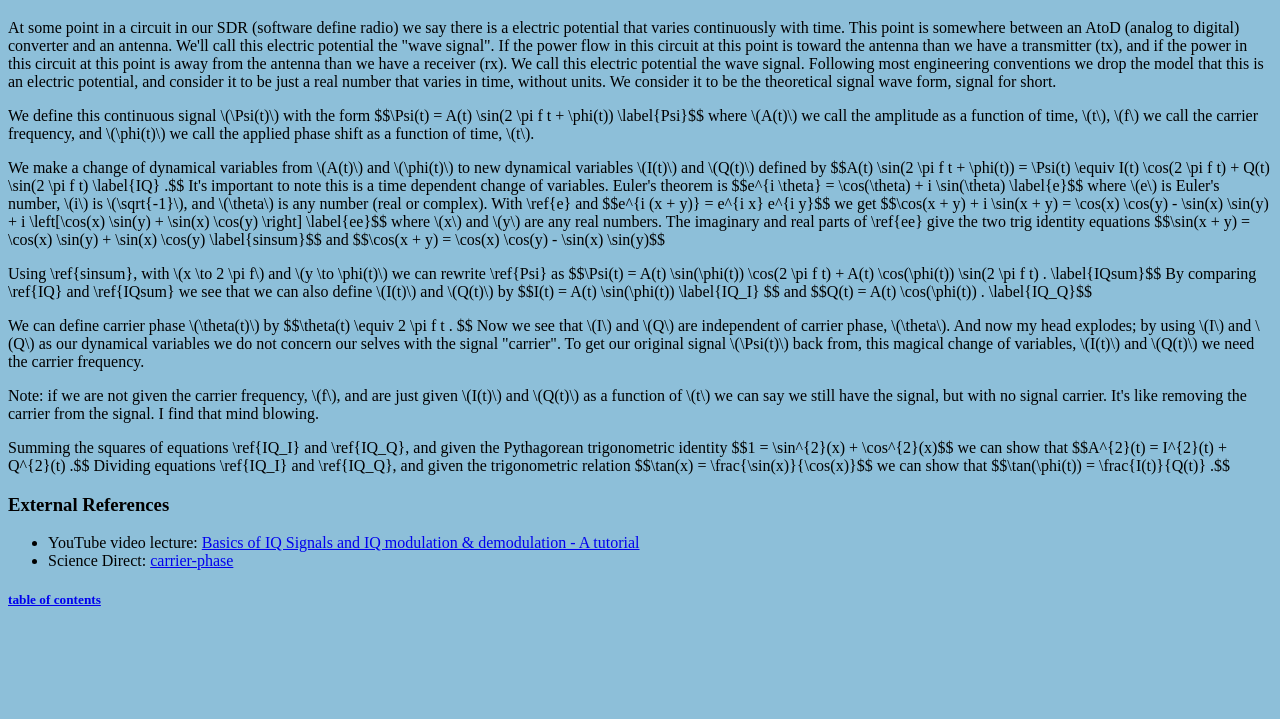
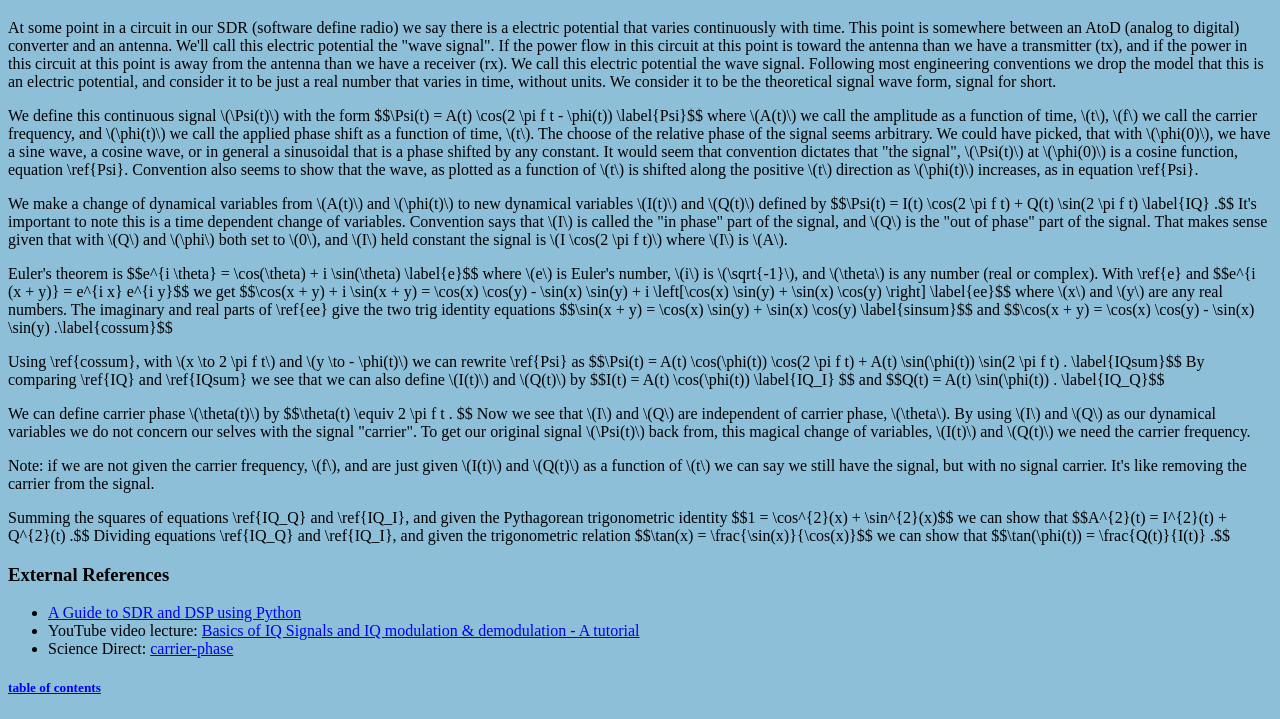
Before and after one commit to lanceman2/SDR_Tutor, a plain HTML site: page IQ_variables.html in a window 1280 px wide. Shown: the part 100-819 px from the top of the page. Drawn offline with Linux system fonts and the light colour scheme.

Commit message:
Saving Work

```diff
--- a/IQ_variables.html
+++ b/IQ_variables.html
@@ -34,23 +34,37 @@
     <p>
     We define this continuous signal \(\Psi(t)\) with the form
 
-    $$\Psi(t) = A(t) \sin(2 \pi f t + \phi(t)) \label{Psi}$$
+    $$\Psi(t) = A(t) \cos(2 \pi f t - \phi(t)) \label{Psi}$$
 
     where \(A(t)\) we call the amplitude as a function of time, \(t\),
     \(f\) we call the carrier frequency, and \(\phi(t)\) we call the
-    applied phase shift as a function of time, \(t\).
+    applied phase shift as a function of time, \(t\).  The choose of
+    the relative phase of the signal seems arbitrary.  We could have
+    picked, that with \(\phi(0)\), we have a sine wave, a cosine wave,
+    or in general a sinusoidal that is a phase shifted by any constant.
+    It would seem that convention dictates that "the signal", \(\Psi(t)\)
+    at \(\phi(0)\) is a cosine function, equation \ref{Psi}.
+    Convention also seems to show that the wave, as plotted as a function
+    of \(t\) is shifted along the positive \(t\) direction as \(\phi(t)\)
+    increases, as in equation \ref{Psi}.
     </p>
 
     <p>
     We make a change of dynamical variables from \(A(t)\) and \(\phi(t)\)
     to new dynamical variables \(I(t)\) and \(Q(t)\) defined by
 
-    $$A(t) \sin(2 \pi f t + \phi(t)) =
-    \Psi(t) \equiv
+    $$\Psi(t) =
     I(t) \cos(2 \pi f t) + Q(t) \sin(2 \pi f t) \label{IQ} .$$
 
     It's important to note this is a time dependent change of variables.
+    Convention says that \(I\) is called the "in phase" part of the
+    signal, and \(Q\) is the "out of phase" part of the signal.  That
+    makes sense given that with \(Q\) and \(\phi\) both set to \(0\), and
+    \(I\) held constant the signal is \(I \cos(2 \pi f t)\) where \(I\) is
+    \(A\).
+    </p>
 
+    <p>
     Euler's theorem is
 
     $$e^{i \theta} = \cos(\theta) + i \sin(\theta) \label{e}$$
@@ -68,23 +82,23 @@
     identity equations
     $$\sin(x + y) = \cos(x) \sin(y) + \sin(x) \cos(y) \label{sinsum}$$
     and
-    $$\cos(x + y) = \cos(x) \cos(y) - \sin(x) \sin(y)$$
+    $$\cos(x + y) = \cos(x) \cos(y) - \sin(x) \sin(y) .\label{cossum}$$
 
     </p>
 
     <p>
-    Using \ref{sinsum}, with \(x \to 2 \pi f\) and \(y \to \phi(t)\)
+    Using \ref{cossum}, with \(x \to 2 \pi f t\) and \(y \to - \phi(t)\)
     we can rewrite \ref{Psi} as
 
     $$\Psi(t) =
-    A(t) \sin(\phi(t)) \cos(2 \pi f t) +
-    A(t) \cos(\phi(t)) \sin(2 \pi f t) . \label{IQsum}$$
+    A(t) \cos(\phi(t)) \cos(2 \pi f t) +
+    A(t) \sin(\phi(t)) \sin(2 \pi f t) . \label{IQsum}$$
 
     By comparing \ref{IQ} and \ref{IQsum} we see that we can also define
     \(I(t)\) and \(Q(t)\) by
-    $$I(t) = A(t) \sin(\phi(t)) \label{IQ_I} $$
+    $$I(t) = A(t) \cos(\phi(t)) \label{IQ_I} $$
     and
-    $$Q(t) = A(t) \cos(\phi(t)) . \label{IQ_Q}$$
+    $$Q(t) = A(t) \sin(\phi(t)) . \label{IQ_Q}$$
     </p>
 
     <p>
@@ -93,7 +107,7 @@
     $$\theta(t) \equiv 2 \pi f t . $$
 
     Now we see that \(I\) and \(Q\) are independent of carrier phase,
-    \(\theta\).  And now my head explodes; by using \(I\) and \(Q\) as
+    \(\theta\).  By using \(I\) and \(Q\) as
     our dynamical variables we do not concern our selves with the
     signal "carrier".  To get our original signal \(\Psi(t)\) back
     from, this magical change of variables, \(I(t)\) and \(Q(t)\)
@@ -104,33 +118,37 @@
     Note: if we are not given the carrier frequency, \(f\), and are just
     given \(I(t)\) and \(Q(t)\) as a function of \(t\) we can say we still
     have the signal, but with no signal carrier.  It's like removing the
-    carrier from the signal.  I find that mind blowing.
+    carrier from the signal.
     </p>
 
     <p>
-    Summing the squares of equations \ref{IQ_I} and \ref{IQ_Q}, and given
+    Summing the squares of equations \ref{IQ_Q} and \ref{IQ_I}, and given
     the Pythagorean trigonometric identity
 
-    $$1 = \sin^{2}(x) + \cos^{2}(x)$$
+    $$1 = \cos^{2}(x) + \sin^{2}(x)$$
 
     we can show that
 
     $$A^{2}(t) = I^{2}(t) + Q^{2}(t) .$$
 
-    Dividing equations \ref{IQ_I} and \ref{IQ_Q}, and given the
+    Dividing equations \ref{IQ_Q} and \ref{IQ_I}, and given the
     trigonometric relation
 
     $$\tan(x) = \frac{\sin(x)}{\cos(x)}$$
 
     we can show that
 
-    $$\tan(\phi(t)) = \frac{I(t)}{Q(t)} .$$
+    $$\tan(\phi(t)) = \frac{Q(t)}{I(t)} .$$
 
 
     <h3>External References</h3>
 
     <ul>
-        <li>YouTube video lecture: <a href="https://www.youtube.com/watch?v=h_7d-m1ehoY">Basics
+        <li><a href="https://pysdr.org/content/sampling.html">A Guide to
+                SDR and DSP using Python</a>
+        </li>
+        <li>YouTube video lecture: <a
+                href="https://www.youtube.com/watch?v=h_7d-m1ehoY">Basics
                 of IQ Signals and IQ modulation & demodulation - A
                 tutorial</a>
         </li>
```
